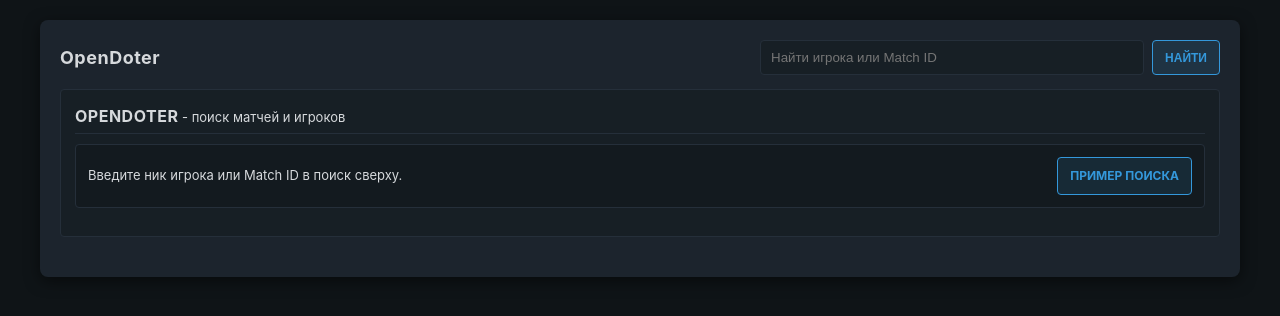
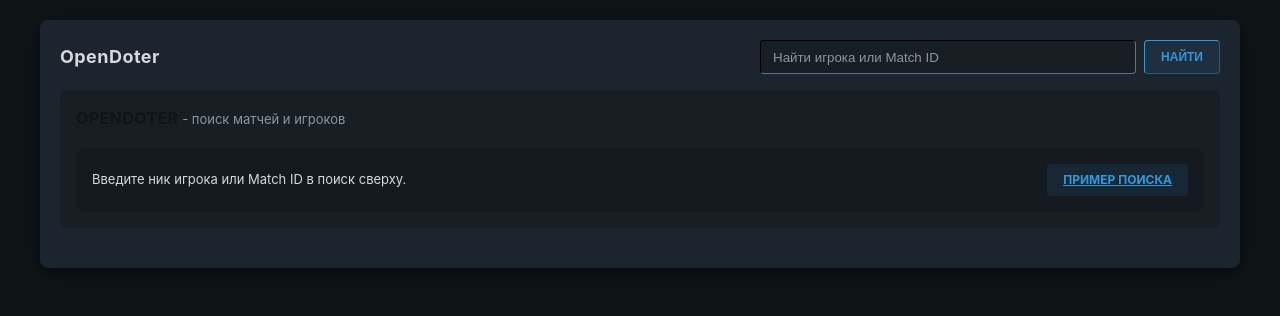
Before and after one commit to NikitaRTN/OpenDoter, a PHP site: page / in a window 1280 px wide. Shown: the top 316 px of the page. Run offline with PHP 8.4, Linux system fonts and the light colour scheme; some libraries are stand-ins or nearby versions.

Commit message:
Migrate styling to Tailwind CSS and refresh UI (chrome, home, search, player, errors)

```diff
--- a/index.php
+++ b/index.php
@@ -37,16 +37,16 @@ try {
         $page_title = 'OpenDoter';
         require __DIR__ . '/src/header.php';
         ?>
-        <section class="profile-panel">
-            <div class="team-header">
+        <section class="mb-5 rounded-lg border border-line bg-panel p-4">
+            <div class="mb-3 flex items-center justify-between border-b border-line pb-1.5">
                 <div>
-                    <span class="team-title">OpenDoter</span>
-                    <span class="team-subtitle"> - поиск матчей и игроков</span>
+                    <span class="text-base font-bold uppercase tracking-wide">OpenDoter</span>
+                    <span class="text-muted"> - поиск матчей и игроков</span>
                 </div>
             </div>
-            <div class="empty-state">
+            <div class="flex flex-col gap-3 rounded-lg border border-line bg-black/15 p-4 sm:flex-row sm:items-center sm:justify-between">
                 <span>Введите ник игрока или Match ID в поиск сверху.</span>
-                <a class="profile-link" href="<?php echo e(app_url('search?q=dendi')); ?>">Пример поиска</a>
+                <a class="inline-block rounded border border-link bg-link/10 px-4 py-2 text-xs font-bold uppercase text-link transition-colors hover:bg-link/20 hover:text-link-hover" href="<?php echo e(app_url('search?q=dendi')); ?>">Пример поиска</a>
             </div>
         </section>
         <?php
--- a/src/components/player.php
+++ b/src/components/player.php
@@ -8,12 +8,12 @@ function render_player_profile(array $profile, array $matches, array $heroes): v
     $name = (string) ($data['personaname'] ?? 'Игрок');
     $avatar = (string) ($data['avatarfull'] ?? $data['avatarmedium'] ?? '');
     ?>
-    <section class="profile-panel">
-        <div class="profile-main">
-            <?php if ($avatar !== ''): ?><img class="profile-avatar" src="<?php echo e($avatar); ?>" alt=""><?php endif; ?>
+    <section class="mb-5 rounded-lg border border-line bg-panel p-4">
+        <div class="flex items-center gap-3.5">
+            <?php if ($avatar !== ''): ?><img class="h-[84px] w-[84px] rounded border border-line object-cover" src="<?php echo e($avatar); ?>" alt=""><?php endif; ?>
             <div>
-                <h1><?php echo e($name); ?></h1>
-                <div class="profile-meta">
+                <h1 class="m-0 mb-1.5 text-[22px] font-bold"><?php echo e($name); ?></h1>
+                <div class="flex flex-wrap gap-2.5 text-muted">
                     <span>Account ID: <?php echo e($data['account_id'] ?? '-'); ?></span>
                     <span><?php echo e(get_rank_title($profile['rank_tier'] ?? 0)); ?></span>
                     <?php if (!empty($profile['leaderboard_rank'])): ?><span>Leaderboard: <?php echo e($profile['leaderboard_rank']); ?></span><?php endif; ?>
@@ -21,26 +21,27 @@ function render_player_profile(array $profile, array $matches, array $heroes): v
             </div>
         </div>
         <?php if (!empty($data['profileurl'])): ?>
-            <a class="profile-link" href="<?php echo e($data['profileurl']); ?>" target="_blank" rel="noreferrer">Steam</a>
+            <a class="mt-3.5 inline-block rounded border border-link bg-link/10 px-4 py-2 text-xs font-bold uppercase text-link transition-colors hover:bg-link/20 hover:text-link-hover" href="<?php echo e($data['profileurl']); ?>" target="_blank" rel="noreferrer">Steam</a>
         <?php endif; ?>
     </section>
 
-    <section class="profile-panel">
-        <div class="team-header">
+    <section class="mb-5 rounded-lg border border-line bg-panel p-4">
+        <div class="mb-3 flex items-center justify-between border-b border-line pb-1.5">
             <div>
-                <span class="team-title">Матчи игрока</span>
-                <span class="team-subtitle"> - выберите матч для просмотра</span>
+                <span class="text-base font-bold uppercase tracking-wide">Матчи игрока</span>
+                <span class="text-muted"> - выберите матч для просмотра</span>
             </div>
         </div>
-        <table class="overview-table profile-matches-table">
+        <div class="overflow-x-auto">
+        <table class="w-full border-collapse">
             <thead>
                 <tr>
-                    <th>Матч</th>
-                    <th>Герой</th>
-                    <th class="col-center">Результат</th>
-                    <th class="col-center">КДА</th>
-                    <th class="col-center">Длительность</th>
-                    <th class="col-center">Дата</th>
+                    <th class="border-b-2 border-line bg-surface px-2.5 py-2 text-left text-[11px] font-normal uppercase text-muted">Матч</th>
+                    <th class="border-b-2 border-line bg-surface px-2.5 py-2 text-left text-[11px] font-normal uppercase text-muted">Герой</th>
+                    <th class="border-b-2 border-line bg-surface px-2.5 py-2 text-center text-[11px] font-normal uppercase text-muted">Результат</th>
+                    <th class="border-b-2 border-line bg-surface px-2.5 py-2 text-center text-[11px] font-normal uppercase text-muted">КДА</th>
+                    <th class="border-b-2 border-line bg-surface px-2.5 py-2 text-center text-[11px] font-normal uppercase text-muted">Длительность</th>
+                    <th class="border-b-2 border-line bg-surface px-2.5 py-2 text-center text-[11px] font-normal uppercase text-muted">Дата</th>
                 </tr>
             </thead>
             <tbody>
@@ -51,23 +52,24 @@ function render_player_profile(array $profile, array $matches, array $heroes): v
                     $is_radiant = (int) ($match['player_slot'] ?? 0) < 128;
                     $won = ((bool) ($match['radiant_win'] ?? false)) === $is_radiant;
                     ?>
-                    <tr>
-                        <td><a class="player-name" href="<?php echo e(match_url($match_id, 'overview')); ?>"><?php echo e($match_id); ?></a></td>
-                        <td>
-                            <div class="player-cell compact">
+                    <tr class="hover:bg-row-hover">
+                        <td class="border-b border-line px-2.5 py-1.5"><a class="font-bold text-link no-underline hover:underline" href="<?php echo e(match_url($match_id, 'overview')); ?>"><?php echo e($match_id); ?></a></td>
+                        <td class="border-b border-line px-2.5 py-1.5">
+                            <div class="flex items-center gap-2.5">
                                 <?php $hero_img = get_hero_img($hero_id, $heroes); ?>
-                                <?php if ($hero_img): ?><img class="hero-img" src="<?php echo e($hero_img); ?>" alt=""><?php endif; ?>
+                                <?php if ($hero_img): ?><img class="h-[27px] w-12 rounded-sm" src="<?php echo e($hero_img); ?>" alt=""><?php endif; ?>
                                 <span><?php echo e(get_hero_name($hero_id, $heroes)); ?></span>
                             </div>
                         </td>
-                        <td class="col-center <?php echo $won ? 'radiant-title' : 'dire-title'; ?>"><?php echo $won ? 'Победа' : 'Поражение'; ?></td>
-                        <td class="col-center"><?php echo e((int) ($match['kills'] ?? 0)); ?>/<?php echo e((int) ($match['deaths'] ?? 0)); ?>/<?php echo e((int) ($match['assists'] ?? 0)); ?></td>
-                        <td class="col-center"><?php echo e(format_vision_time((int) ($match['duration'] ?? 0))); ?></td>
-                        <td class="col-center"><?php echo !empty($match['start_time']) ? e(date('d.m.Y', (int) $match['start_time'])) : '-'; ?></td>
+                        <td class="border-b border-line px-2.5 py-1.5 text-center font-bold <?php echo $won ? 'text-radiant' : 'text-dire'; ?>"><?php echo $won ? 'Победа' : 'Поражение'; ?></td>
+                        <td class="border-b border-line px-2.5 py-1.5 text-center"><?php echo e((int) ($match['kills'] ?? 0)); ?>/<?php echo e((int) ($match['deaths'] ?? 0)); ?>/<?php echo e((int) ($match['assists'] ?? 0)); ?></td>
+                        <td class="border-b border-line px-2.5 py-1.5 text-center"><?php echo e(format_vision_time((int) ($match['duration'] ?? 0))); ?></td>
+                        <td class="border-b border-line px-2.5 py-1.5 text-center"><?php echo !empty($match['start_time']) ? e(date('d.m.Y', (int) $match['start_time'])) : '-'; ?></td>
                     </tr>
                 <?php endforeach; ?>
             </tbody>
         </table>
+        </div>
     </section>
     <?php
 }
--- a/src/components/search.php
+++ b/src/components/search.php
@@ -5,49 +5,51 @@ declare(strict_types=1);
 function render_search_page(string $query, array $players, ?array $match): void
 {
     ?>
-    <section class="profile-panel">
-        <div class="team-header">
+    <section class="mb-5 rounded-lg border border-line bg-panel p-4">
+        <div class="mb-3 flex items-center justify-between border-b border-line pb-1.5">
             <div>
-                <span class="team-title">Поиск</span>
-                <span class="team-subtitle"> - игроки и матчи</span>
+                <span class="text-base font-bold uppercase tracking-wide">Поиск</span>
+                <span class="text-muted"> - игроки и матчи</span>
             </div>
         </div>
 
         <?php if ($query === ''): ?>
-            <div class="empty-state">Введите ник игрока или Match ID в поиск сверху.</div>
+            <div class="mb-3.5 rounded-lg border border-line bg-black/15 p-3">Введите ник игрока или Match ID в поиск сверху.</div>
         <?php endif; ?>
 
         <?php if ($match !== null): ?>
-            <div class="search-match-result">
+            <div class="mb-3.5 flex items-center justify-between rounded-lg border border-line bg-black/15 p-3">
                 <span>Найден матч #<?php echo e($match['match_id']); ?></span>
-                <a class="profile-link" href="<?php echo e(match_url((string) $match['match_id'], 'overview')); ?>">Открыть обзор</a>
+                <a class="inline-block rounded border border-link bg-link/10 px-4 py-2 text-xs font-bold uppercase text-link transition-colors hover:bg-link/20 hover:text-link-hover" href="<?php echo e(match_url((string) $match['match_id'], 'overview')); ?>">Открыть обзор</a>
             </div>
         <?php endif; ?>
 
         <?php if ($players !== []): ?>
-            <table class="overview-table search-table">
+            <div class="overflow-x-auto">
+            <table class="w-full border-collapse">
                 <thead>
                     <tr>
-                        <th>Игрок</th>
-                        <th class="col-center">Account ID</th>
+                        <th class="border-b-2 border-line bg-surface px-2.5 py-2 text-left text-[11px] font-normal uppercase text-muted">Игрок</th>
+                        <th class="border-b-2 border-line bg-surface px-2.5 py-2 text-center text-[11px] font-normal uppercase text-muted">Account ID</th>
                     </tr>
                 </thead>
                 <tbody>
                     <?php foreach (array_slice($players, 0, 20) as $player): ?>
-                        <tr>
-                            <td>
-                                <div class="player-cell">
-                                    <?php if (!empty($player['avatarfull'])): ?><img class="profile-mini-avatar" src="<?php echo e($player['avatarfull']); ?>" alt=""><?php endif; ?>
-                                    <a class="player-name" href="<?php echo e(player_url($player['account_id'] ?? 0)); ?>"><?php echo e($player['personaname'] ?? 'Игрок'); ?></a>
+                        <tr class="hover:bg-row-hover">
+                            <td class="border-b border-line px-2.5 py-1.5">
+                                <div class="flex items-center gap-2.5">
+                                    <?php if (!empty($player['avatarfull'])): ?><img class="h-8 w-8 rounded object-cover" src="<?php echo e($player['avatarfull']); ?>" alt=""><?php endif; ?>
+                                    <a class="font-bold text-link no-underline hover:underline" href="<?php echo e(player_url($player['account_id'] ?? 0)); ?>"><?php echo e($player['personaname'] ?? 'Игрок'); ?></a>
                                 </div>
                             </td>
-                            <td class="col-center"><?php echo e($player['account_id'] ?? '-'); ?></td>
+                            <td class="border-b border-line px-2.5 py-1.5 text-center"><?php echo e($player['account_id'] ?? '-'); ?></td>
                         </tr>
                     <?php endforeach; ?>
                 </tbody>
             </table>
+            </div>
         <?php elseif ($query !== '' && $match === null): ?>
-            <div class="empty-state">Ничего не найдено.</div>
+            <div class="rounded-lg border border-line bg-black/15 p-3">Ничего не найдено.</div>
         <?php endif; ?>
     </section>
     <?php
--- a/src/errors.php
+++ b/src/errors.php
@@ -4,11 +4,11 @@ declare(strict_types=1);
 function render_error_box(string $title, string $message, array $details = []): void
 {
     ?>
-    <div class="error-box" role="alert">
-        <strong><?php echo e($title); ?></strong>
-        <p><?php echo e($message); ?></p>
+    <div class="rounded border border-l-4 border-dire bg-[#3a1014] px-4 py-3.5 text-[#ffd9d9]" role="alert">
+        <strong class="mb-1.5 block text-base text-white"><?php echo e($title); ?></strong>
+        <p class="m-0 mb-2.5"><?php echo e($message); ?></p>
         <?php if ($details !== []): ?>
-            <ul>
+            <ul class="m-0 list-disc pl-5">
                 <?php foreach ($details as $detail): ?>
                     <li><?php echo e((string) $detail); ?></li>
                 <?php endforeach; ?>
@@ -28,11 +28,20 @@ function render_error_page(string $title, string $message, array $details = []):
         <meta charset="UTF-8">
         <meta name="viewport" content="width=device-width, initial-scale=1.0">
         <title><?php echo e($title); ?></title>
+        <script src="https://cdn.tailwindcss.com"></script>
+        <script>
+            tailwind.config = {
+                corePlugins: { preflight: false },
+                theme: { extend: { colors: {
+                    base: '#0f1417', surface: '#1c242d', main: '#d6d9dc', dire: '#e74c3c',
+                }, boxShadow: { card: '0 4px 15px rgba(0, 0, 0, 0.5)' } } },
+            };
+        </script>
         <link rel="stylesheet" href="<?php echo e(asset_url('css/root.css')); ?>">
         <link rel="stylesheet" href="<?php echo e(asset_url('css/base.css')); ?>">
     </head>
-    <body>
-        <main class="container">
+    <body class="bg-base text-main">
+        <main class="mx-auto max-w-[1200px] rounded-lg bg-surface p-5 shadow-card">
             <?php render_error_box($title, $message, $details); ?>
         </main>
     </body>
--- a/src/header.php
+++ b/src/header.php
@@ -32,48 +32,78 @@ $is_match_page = isset($match_id, $match);
     <meta charset="UTF-8">
     <meta name="viewport" content="width=device-width, initial-scale=1.0">
     <title><?php echo $is_match_page ? 'Match ' . e($match_id) . ' - ' . e($page_name) : e($page_name); ?></title>
+    <script src="https://cdn.tailwindcss.com"></script>
+    <script>
+        tailwind.config = {
+            corePlugins: { preflight: false },
+            theme: {
+                extend: {
+                    colors: {
+                        base: '#0f1417',
+                        surface: '#1c242d',
+                        panel: '#171f25',
+                        'row-hover': '#202a32',
+                        line: '#252f3a',
+                        main: '#d6d9dc',
+                        muted: '#8a96a3',
+                        radiant: '#2ecc71',
+                        dire: '#e74c3c',
+                        gold: '#f1c40f',
+                        link: '#3498db',
+                        'link-hover': '#5dade2',
+                    },
+                    boxShadow: {
+                        card: '0 4px 15px rgba(0, 0, 0, 0.5)',
+                        soft: '0 1px 3px rgba(0, 0, 0, 0.4)',
+                    },
+                },
+            },
+        };
+    </script>
     <link rel="stylesheet" href="<?php echo e(asset_url('css/root.css')); ?>">
     <link rel="stylesheet" href="<?php echo e(asset_url('css/base.css')); ?>">
-    <link rel="stylesheet" href="<?php echo e(asset_url('css/header.css')); ?>">
     <link rel="stylesheet" href="<?php echo e(asset_url('css/overview.css')); ?>">
     <link rel="stylesheet" href="<?php echo e(asset_url('css/vision.css')); ?>">
     <link rel="stylesheet" href="<?php echo e(asset_url('css/laning.css')); ?>">
     <link rel="stylesheet" href="<?php echo e(asset_url('css/abilities.css')); ?>">
 </head>
-<body>
-<div class="container">
-    <header class="site-topbar">
-        <a class="brand-link" href="<?php echo e(app_url()); ?>">OpenDoter</a>
-        <form class="global-search" action="<?php echo e(app_url('search')); ?>" method="get">
-            <input type="search" name="q" value="<?php echo e($search_query ?? ''); ?>" placeholder="Найти игрока или Match ID">
-            <button type="submit">Найти</button>
+<body class="bg-base text-main">
+<div class="mx-auto max-w-[1200px] rounded-lg bg-surface p-5 shadow-card">
+    <header class="mb-4 flex flex-col gap-4 sm:flex-row sm:items-center sm:justify-between">
+        <a class="text-lg font-bold tracking-wide text-main no-underline transition-colors hover:text-link" href="<?php echo e(app_url()); ?>">OpenDoter</a>
+        <form class="flex w-full gap-2 sm:max-w-[460px]" action="<?php echo e(app_url('search')); ?>" method="get">
+            <input type="search" name="q" value="<?php echo e($search_query ?? ''); ?>" placeholder="Найти игрока или Match ID"
+                   class="min-w-0 flex-1 rounded border border-line bg-panel px-3 py-2 text-main placeholder:text-muted focus:border-link focus:outline-none focus:ring-2 focus:ring-link/60">
+            <button type="submit"
+                    class="rounded border border-link bg-link/10 px-4 py-2 text-xs font-bold uppercase text-link transition-colors hover:bg-link/20 hover:text-link-hover">Найти</button>
         </form>
     </header>
 
     <?php if ($is_match_page): ?>
-    <div class="match-info-banner">
-        <div class="match-meta">
-            <span class="meta-label">Матч ID: <?php echo e($match_id); ?></span>
-            <span class="meta-date">Завершен: <?php echo e($match_end_time); ?></span>
+    <div class="mb-4 flex flex-col gap-4 rounded-lg border border-line bg-panel px-5 py-4 md:flex-row md:items-center md:justify-between">
+        <div class="flex flex-col gap-1">
+            <span class="text-[15px] font-bold text-main">Матч ID: <?php echo e($match_id); ?></span>
+            <span class="text-[11px] text-muted">Завершен: <?php echo e($match_end_time); ?></span>
         </div>
-        <div class="match-score-container">
-            <span class="score-team radiant-title">Свет</span>
-            <span class="score-kills"><?php echo e($radiant_score); ?></span>
-            <span class="score-divider">:</span>
-            <span class="score-kills"><?php echo e($dire_score); ?></span>
-            <span class="score-team dire-title">Тьма</span>
+        <div class="flex items-center gap-4 rounded-full border border-line bg-black/30 px-5 py-2">
+            <span class="text-sm font-bold uppercase text-radiant">Свет</span>
+            <span class="font-mono text-xl font-bold"><?php echo e($radiant_score); ?></span>
+            <span class="text-lg text-muted">:</span>
+            <span class="font-mono text-xl font-bold"><?php echo e($dire_score); ?></span>
+            <span class="text-sm font-bold uppercase text-dire">Тьма</span>
         </div>
-        <div class="match-meta-right">
-            <span class="match-duration">Время: <?php echo e($match_duration); ?></span>
-            <span class="match-victory <?php echo !empty($match['radiant_win']) ? 'radiant-title' : 'dire-title'; ?>">
+        <div class="flex flex-col gap-1 md:items-end">
+            <span class="font-mono text-base font-bold">Время: <?php echo e($match_duration); ?></span>
+            <span class="text-[11px] font-bold uppercase <?php echo !empty($match['radiant_win']) ? 'text-radiant' : 'text-dire'; ?>">
                 Победа сил <?php echo !empty($match['radiant_win']) ? 'света' : 'Тьмы'; ?>
             </span>
         </div>
     </div>
 
-    <nav class="tabs-nav" aria-label="Навигация по матчу">
+    <nav class="mb-6 flex gap-1 overflow-x-auto border-b border-line pb-1.5" aria-label="Навигация по матчу">
         <?php foreach ($tabs as $tab => $name): ?>
-            <a href="<?php echo e(match_url((string) $match_id, $tab)); ?>" class="tab-link <?php echo ($current_tab === $tab) ? 'active' : ''; ?>">
+            <a href="<?php echo e(match_url((string) $match_id, $tab)); ?>"
+               class="whitespace-nowrap border-b-2 px-3.5 py-2.5 text-[11px] font-bold uppercase tracking-wide transition-colors <?php echo ($current_tab === $tab) ? 'border-link bg-link/5 text-link' : 'border-transparent text-muted hover:border-muted hover:text-main'; ?>">
                 <?php echo e($name); ?>
             </a>
         <?php endforeach; ?>
```
